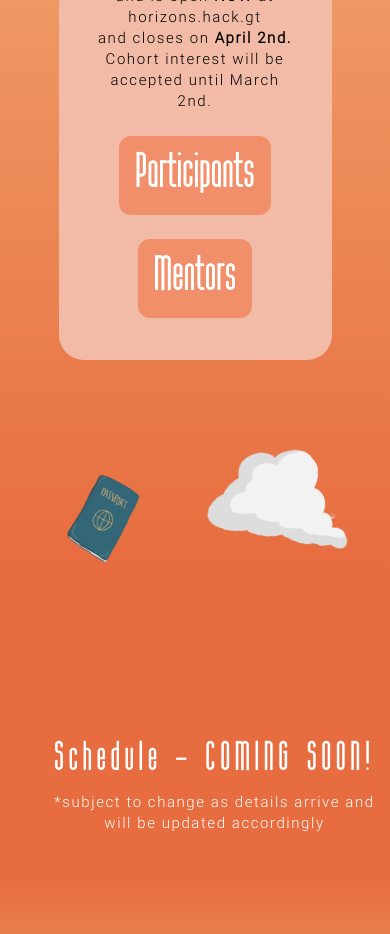
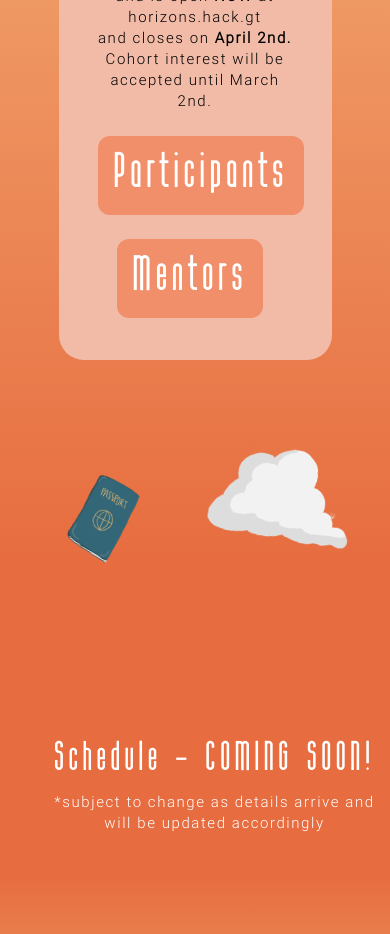
Before and after one commit to HackGT/catalyst-2022-event-site, a Next.js app: page / in a window 390 px wide. Shown: the part 4920-5854 px from the top of the page. Built offline with nearby package versions, Linux system fonts and the light colour scheme.

Commit message:
add button adjustments

```diff
--- a/styles/Home.module.css
+++ b/styles/Home.module.css
@@ -178,8 +178,14 @@
   }
   .button {
     margin-bottom: 0 !important;
+    margin-right: 2rem;
   }
   .trackTitle {
+  }
+}
+@media (max-width: 800px) {
+  .button {
+    margin-right: 10px;
   }
 }
 .column {
@@ -222,6 +228,7 @@
   border-radius: 12px;
   margin-top: 1.5rem;
   margin-bottom: 3rem;
+  letter-spacing: 0.096em;
 }
 .scheduleTitle {
   margin: auto;
```
